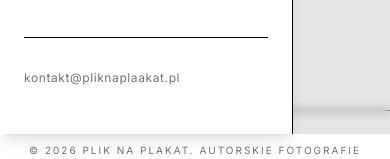
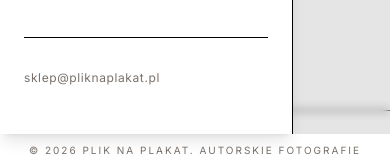
Before and after one commit to CodeWithKarol/poster-shop, a Next.js app: page /checkout/success in a window 390 px wide. Both pictures are taken after a click on the button "Toggle menu". Shown: the part 710-869 px from the top of the page. Built offline with nearby package versions, Linux system fonts and the light colour scheme; a web font is replaced by a local one.

Commit message:
Fix email address

```diff
--- a/app/checkout/success/page.tsx
+++ b/app/checkout/success/page.tsx
@@ -130,7 +130,7 @@ export default async function CheckoutSuccessPage({
                 {emailError}
               </p>
               <p className="text-xs text-destructive">
-                Wydaje się, że wystąpił problem z wysyłką pliku na Twój e-mail. Skontaktuj się z nami pod adresem <strong className="text-foreground">kontakt@pliknaplakat.pl</strong> podając numer zamówienia.
+                Wydaje się, że wystąpił problem z wysyłką pliku na Twój e-mail. Skontaktuj się z nami pod adresem <strong className="text-foreground">sklep@pliknaplakat.pl</strong> podając numer zamówienia.
               </p>
             </>
           ) : emailSent ? (
--- a/components/shop/Header.tsx
+++ b/components/shop/Header.tsx
@@ -39,7 +39,7 @@ export function Header() {
                   <Link href="/" className="text-sm font-semibold uppercase tracking-[0.2em] hover:text-muted-foreground transition-colors">Sklep</Link>
                 </nav>
                 <div className="mt-auto pt-8 border-t border-border">
-                  <p className="text-xs text-muted-foreground tracking-wider">kontakt@pliknaplaakat.pl</p>
+                  <p className="text-xs text-muted-foreground tracking-wider">sklep@pliknaplakat.pl</p>
                 </div>
               </div>
             </SheetContent>
```
